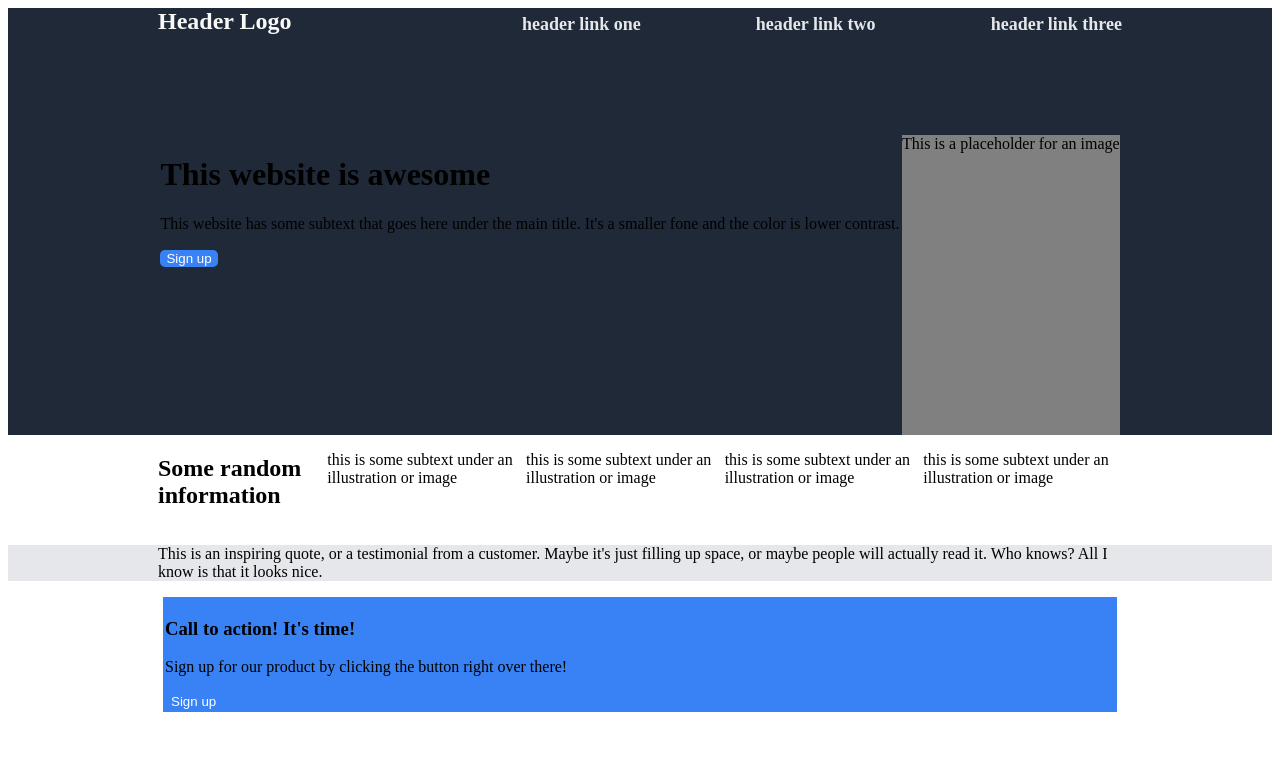
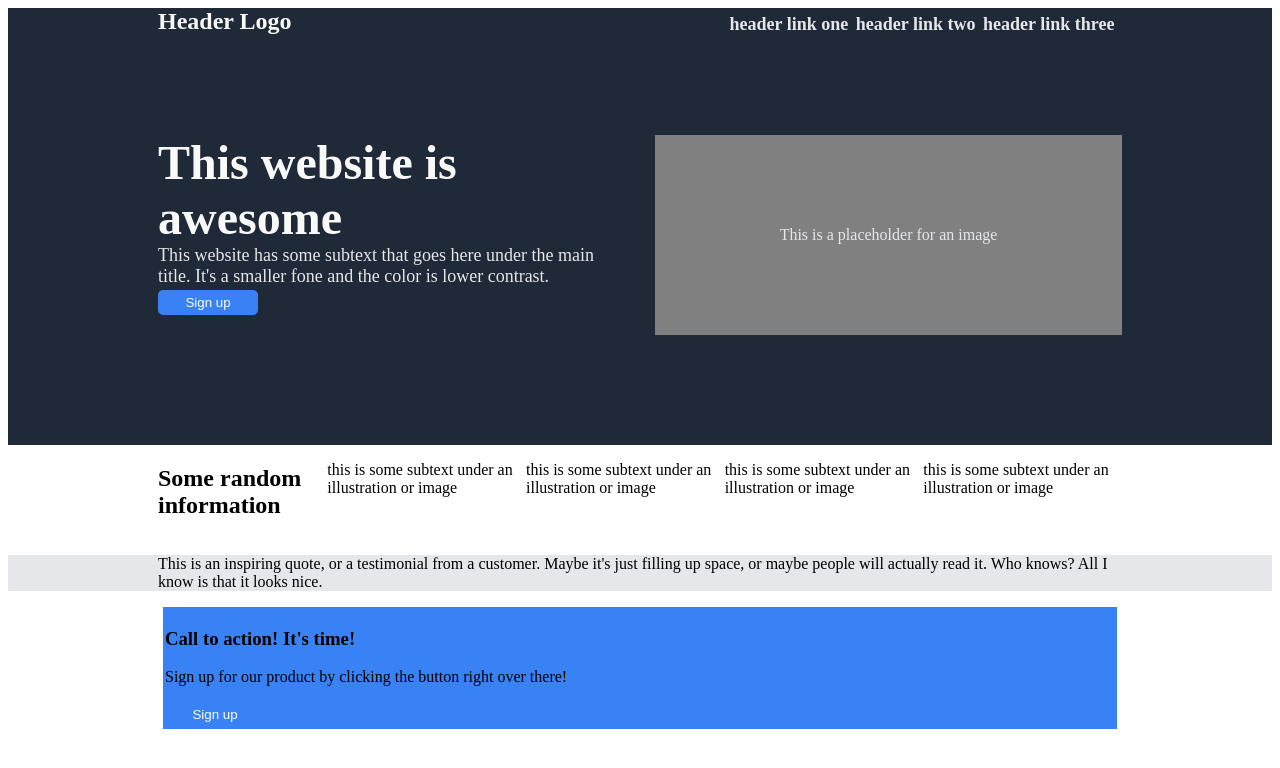
Before and after one commit to twinsley/odin-project1, a plain HTML site: page index.html in a window 1280 px wide. Drawn offline with Linux system fonts and the light colour scheme.

Commit message:
Add final formatting for section 1

```diff
--- a/index.html
+++ b/index.html
@@ -25,7 +25,7 @@
           </p>
           <form><button>Sign up</button></form>
         </div>
-        <a id="img1">This is a placeholder for an image</a>
+        <a id="img1"><p>This is a placeholder for an image</p></a>
       </div>
     </div>
     <div id="section2">
--- a/styles.css
+++ b/styles.css
@@ -8,10 +8,25 @@
   display: flexbox;
   padding-top: 0x;
   padding-bottom: 100px;
+  width: 50%;
+}
+#sec1body > h1 {
+  font-size: 48px;
+  font-weight: bolder;
+  color: #f9faf8;
+  margin-bottom: 0px;
+  margin-top: 0px;
+}
+#sec1body > p {
+  font-size: 18px;
+  color: #e5e7eb;
+  margin-top: 0px;
+  margin-bottom: 3px;
 }
 #box1 {
   display: flex;
-  justify-content: space-evenly;
+  justify-content: space-between;
+  padding-bottom: 30px;
 }
 #section2 {
   padding-left: 150px;
@@ -54,9 +69,9 @@ header {
 #nav {
   align-self: flex-end;
   margin-left: auto;
-  width: 600px;
+  width: 400px;
   display: flex;
-  justify-content: space-between;
+  justify-content: space-evenly;
 }
 #nav > a {
   font-size: 18px;
@@ -82,11 +97,16 @@ button {
   color: white;
   border-radius: 5px;
   border: none;
+  width: 100px;
+  height: 25px;
 }
 #img1 {
-  display: flexbox;
-  width: 600x;
-  height: 300px;
+  display: flex;
+  width: 50%;
+  height: 200px;
   background-color: grey;
-  /* text-align: center; */
+  margin-left: 30px;
+  align-items: center;
+  justify-content: center;
+  color: #e5e7eb;
 }
```
